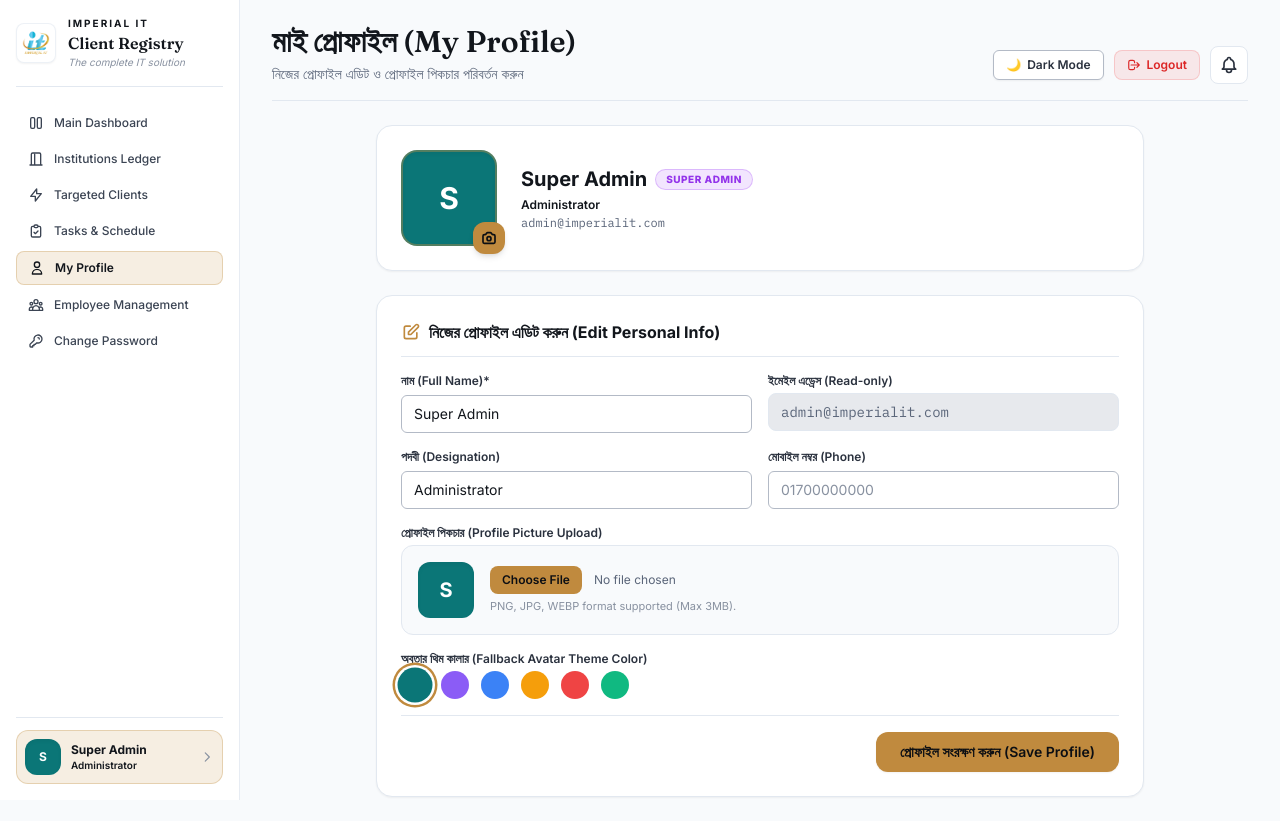
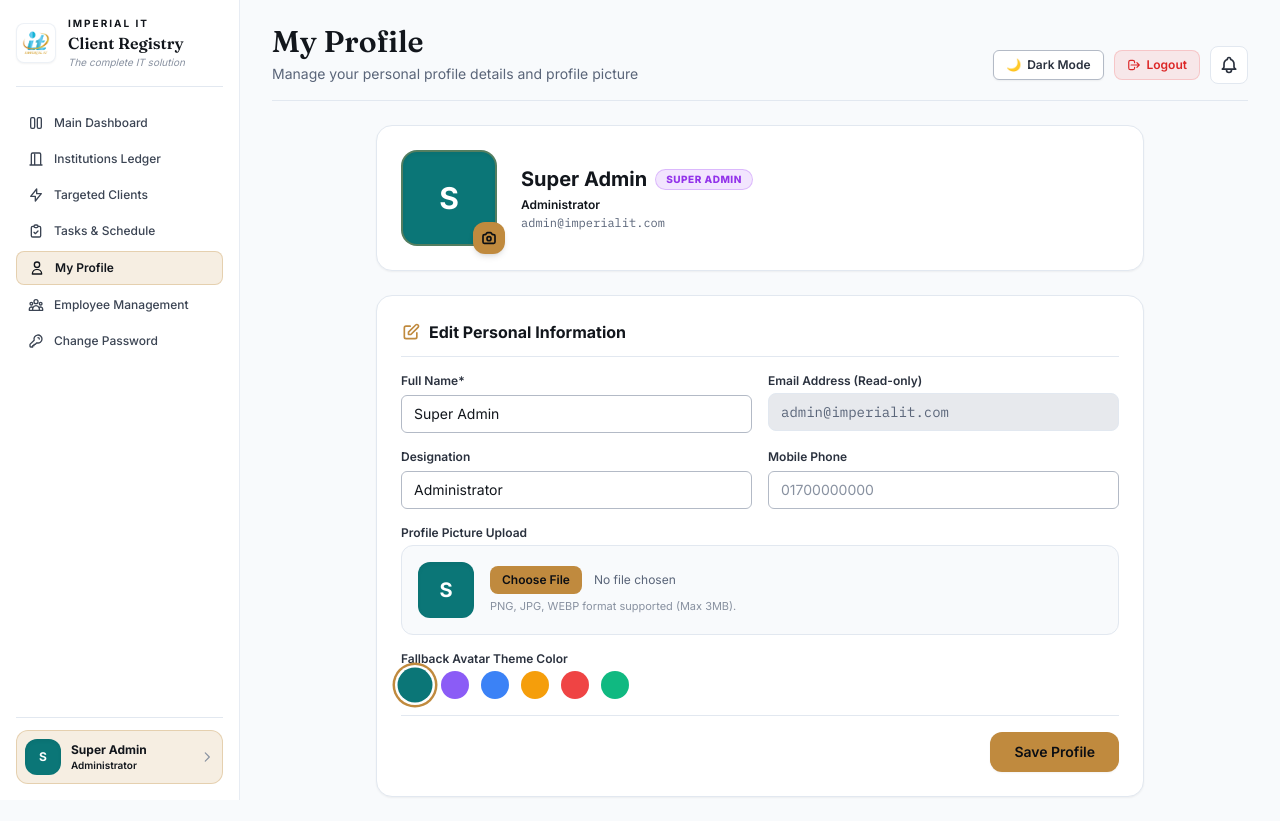
Before and after one commit to hisam84/client-registry, a Next.js app: page /profile in a window 1280 px wide. Built offline with nearby package versions, Linux system fonts and the light colour scheme; no server answers; the database is empty.

Commit message:
refactor: convert all welcome banner and profile UI text to clean English

```diff
--- a/src/app/dashboard/page.tsx
+++ b/src/app/dashboard/page.tsx
@@ -175,10 +175,10 @@ export default function DashboardPage() {
                   </span>
                 </div>
                 <h2 className="text-2xl font-extrabold text-slate-900 dark:text-white mt-0.5">
-                  স্বাগতম, {currentUser.name}!
+                  Welcome, {currentUser.name}!
                 </h2>
                 <p className="text-xs text-slate-600 dark:text-slate-300 mt-1 max-w-lg">
-                  Imperial IT ক্লায়েন্ট ম্যানেজমেন্ট ড্যাশবোর্ডে আপনাকে স্বাগতম। {currentUser.designation ? `(${currentUser.designation})` : ""}
+                  Welcome to the Imperial IT Client Management Dashboard. {currentUser.designation ? `(${currentUser.designation})` : ""}
                 </p>
               </div>
             </div>
@@ -189,7 +189,7 @@ export default function DashboardPage() {
                   <svg className="w-4 h-4" fill="none" stroke="currentColor" viewBox="0 0 24 24">
                     <path strokeLinecap="round" strokeLinejoin="round" strokeWidth="2" d="M16 7a4 4 0 11-8 0 4 4 0 018 0zM12 14a7 7 0 00-7 7h14a7 7 0 00-7-7z" />
                   </svg>
-                  <span>প্রোফাইল সম্পাদন করুন (Edit Profile)</span>
+                  <span>Edit Profile</span>
                 </button>
               </Link>
             </div>
--- a/src/app/employees/page.tsx
+++ b/src/app/employees/page.tsx
@@ -160,20 +160,20 @@ export default function EmployeesPage() {
             </svg>
           </div>
           <h2 className="text-xl font-bold text-slate-900 dark:text-slate-100 mb-2">
-            অ্যাক্সেস সংরক্ষিত (Super Admin Only)
+            Access Restricted (Super Admin Only)
           </h2>
           <p className="text-sm text-slate-600 dark:text-slate-400 mb-6">
-            ইউজার অন্যান্য ইমপ্লয়ি ম্যানেজ করতে পারবেন না। সাধারণ ইউজার হিসেবে আপনি কেবল নিজের প্রোফাইল এডিট করতে পারবেন।
+            General users are not authorized to manage other employees. You can only view and edit your own personal profile.
           </p>
           <div className="flex flex-wrap items-center justify-center gap-3">
             <Link href="/profile">
               <Button className="bg-brass-500 hover:bg-brass-400 text-slate-950 font-bold">
-                মাই প্রোফাইলে যান (My Profile) →
+                Go to My Profile →
               </Button>
             </Link>
             <Link href="/dashboard">
               <Button variant="outline">
-                ড্যাশবোর্ডে যান (Dashboard)
+                Back to Dashboard
               </Button>
             </Link>
           </div>
--- a/src/app/profile/page.tsx
+++ b/src/app/profile/page.tsx
@@ -88,18 +88,16 @@ export default function ProfilePage() {
 
       // Update session in localStorage and dispatch change event
       setCurrentUser(updatedUser);
-      setMessage({ type: "success", text: "প্রোফাইল সফলভাবে আপডেট করা হয়েছে! (Profile updated successfully)" });
+      setMessage({ type: "success", text: "Profile updated successfully!" });
     } catch (err: any) {
       setMessage({ type: "error", text: err.message || "Failed to update profile" });
-    } finally {
-      setSaving(false);
-    }
+    } font-semibold;
   }
 
   return (
     <SidebarLayout
-      title="মাই প্রোফাইল (My Profile)"
-      subtitle="নিজের প্রোফাইল এডিট ও প্রোফাইল পিকচার পরিবর্তন করুন"
+      title="My Profile"
+      subtitle="Manage your personal profile details and profile picture"
     >
       <div className="max-w-3xl mx-auto space-y-6">
         {/* TOP USER CARD */}
@@ -170,7 +168,7 @@ export default function ProfilePage() {
               onClick={handleRemoveImage}
               className="text-xs text-red-500 hover:text-red-600 dark:text-red-400 hover:underline shrink-0"
             >
-              ছবি সরান (Remove Photo)
+              Remove Photo
             </button>
           )}
         </div>
@@ -181,7 +179,7 @@ export default function ProfilePage() {
             <svg className="w-5 h-5 text-brass-500" fill="none" stroke="currentColor" viewBox="0 0 24 24">
               <path strokeLinecap="round" strokeLinejoin="round" strokeWidth="2" d="M11 5H6a2 2 0 00-2 2v11a2 2 0 002 2h11a2 2 0 002-2v-5m-1.414-9.414a2 2 0 112.828 2.828L11.828 15H9v-2.828l8.586-8.586z" />
             </svg>
-            <span>নিজের প্রোফাইল এডিট করুন (Edit Personal Info)</span>
+            <span>Edit Personal Information</span>
           </h3>
 
           {message && (
@@ -200,17 +198,17 @@ export default function ProfilePage() {
             <div className="grid grid-cols-1 sm:grid-cols-2 gap-4">
               <div>
                 <Input
-                  label="নাম (Full Name)*"
+                  label="Full Name*"
                   value={name}
                   onChange={(e) => setName(e.target.value)}
-                  placeholder="আপনার নাম লিখুন"
+                  placeholder="Enter your name"
                   required
                 />
               </div>
 
               <div>
                 <label className="block text-xs font-semibold text-slate-700 dark:text-slate-300 mb-1">
-                  ইমেইল এড্রেস (Read-only)
+                  Email Address (Read-only)
                 </label>
                 <input
                   type="text"
@@ -224,16 +222,16 @@ export default function ProfilePage() {
             <div className="grid grid-cols-1 sm:grid-cols-2 gap-4">
               <div>
                 <Input
-                  label="পদবী (Designation)"
+                  label="Designation"
                   value={designation}
                   onChange={(e) => setDesignation(e.target.value)}
-                  placeholder="যেমন: Software Engineer"
+                  placeholder="e.g. Senior Software Engineer"
                 />
               </div>
 
               <div>
                 <Input
-                  label="মোবাইল নম্বর (Phone)"
+                  label="Mobile Phone"
                   value={phone}
                   onChange={(e) => setPhone(e.target.value)}
                   placeholder="01700000000"
@@ -244,7 +242,7 @@ export default function ProfilePage() {
             {/* Profile Picture Upload Section */}
             <div>
               <label className="block text-xs font-semibold text-slate-700 dark:text-slate-300 mb-1">
-                প্রোফাইল পিকচার (Profile Picture Upload)
+                Profile Picture Upload
               </label>
               <div className="flex items-center gap-4 p-4 rounded-xl border border-slate-200 dark:border-slate-800 bg-slate-50 dark:bg-slate-950/60">
                 {avatarUrl ? (
@@ -278,7 +276,7 @@ export default function ProfilePage() {
             {/* Theme Avatar Color */}
             <div>
               <label className="block text-xs font-semibold text-slate-700 dark:text-slate-300 mb-1">
-                অবতার থিম কালার (Fallback Avatar Theme Color)
+                Fallback Avatar Theme Color
               </label>
               <div className="flex items-center gap-3">
                 {["#0b7677", "#8b5cf6", "#3b82f6", "#f59e0b", "#ef4444", "#10b981"].map((color) => (
@@ -302,7 +300,7 @@ export default function ProfilePage() {
                 disabled={saving}
                 className="bg-brass-500 hover:bg-brass-400 text-slate-950 font-bold px-6 py-2.5 rounded-xl shadow active:scale-95 transition-transform"
               >
-                {saving ? "সংরক্ষণ হচ্ছে..." : "প্রোফাইল সংরক্ষণ করুন (Save Profile)"}
+                {saving ? "Saving..." : "Save Profile"}
               </Button>
             </div>
           </form>
```
